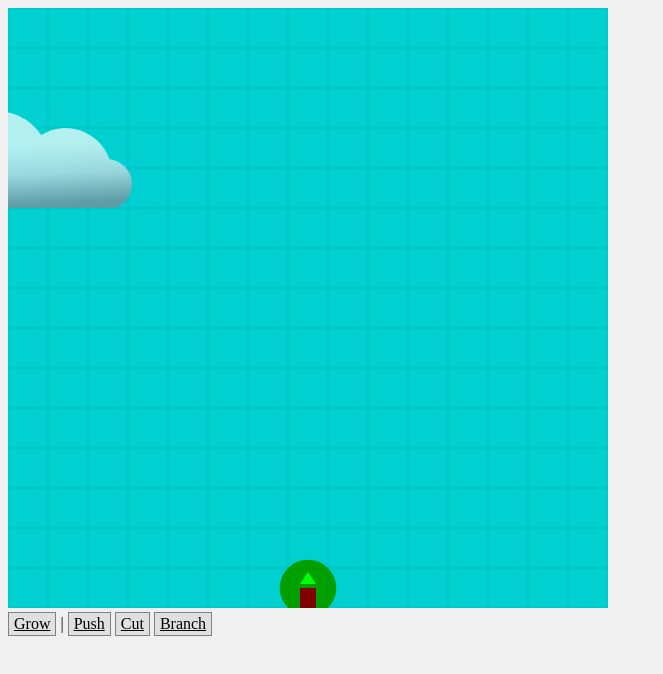
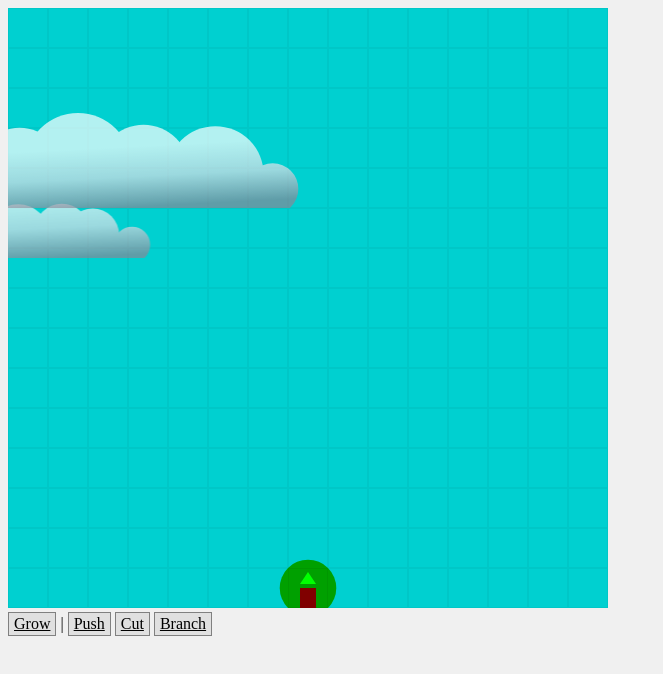
Before and after one commit to slowfrog/branch-off, a plain HTML site: page index.html in a window 1280 px wide. Shown: the whole page, without its empty margins (0-663 px from the left). Drawn offline with Linux system fonts and the light colour scheme.

Commit message:
Refactored cloud rendering to allow multiple clouds

```diff
--- /dev/null
+++ b/cloud.js
@@ -0,0 +1,95 @@
+"use strict";
+
+bo.renderCloud = function(ctx, img, x, y) {
+  var cloudImg = img || bo.generateCloudImage();
+  ctx.save();
+  ctx.globalAlpha = 0.7;
+  ctx.drawImage(cloudImg, x, y);
+  ctx.restore();
+  return cloudImg;
+};
+
+bo.generateCloudImage = function(l, r, nbCircles) {
+  // Those vars are constants :)
+  //var nbCircles = 6;
+  var offsetY = 200;
+  //var r = 400;
+  //var l = 200;
+  var yVar = 0.2;
+  var lRange = 0.8;
+  var xRange = 0.2;
+  var rRange = 0.2;
+
+  var tmpCanvas = document.createElement("canvas");
+  tmpCanvas.width = 2 * l;
+  tmpCanvas.height = offsetY;
+  var ctx = tmpCanvas.getContext("2d");
+
+  var R = Math.sqrt(r * r + l * l);
+  var xs = [];
+  var ys = [];
+  var radii = [];
+  var i;
+  var y;
+  var ok;
+  var dist;
+  for (i = 0; i < nbCircles; ++i) {
+    var round = 0;
+    do {
+      var x = Math.max(-l, Math.min(l, (2 * l * lRange * (i + 2 * xRange * Math.random() - xRange) /
+                                        (nbCircles - 1)) - l * lRange));
+      xs[i] = x;
+      var yref = Math.sqrt(R * R - x * x) - r;
+
+      if ((i === 0) || (i === nbCircles - 1)) {
+        y = yref * (1 + yVar * Math.random());
+      } else {
+        y = yref * (1 - yVar + 2 * yVar * Math.random());
+      }
+      ys[i] = y;
+      var radius = y * 1.2;
+
+      radii[i] = radius * (1 + 2 * rRange * Math.random() - rRange);
+      round += 1;
+      ok = ((i === 0) ||
+            (round > 10) ||
+            ((xs[i] > xs[i - 1]) &&
+             (radii[i] + radii[i - 1] >= bo.distance(xs[i] - xs[i - 1], ys[i] - ys[i - 1]))));
+
+    } while (!ok);
+  }
+
+  ctx.save();
+  ctx.beginPath();
+  ctx.rect(0, 0, 2 * l, offsetY);
+  ctx.closePath();
+  ctx.clip();
+
+  var grad = ctx.createLinearGradient(l - 10, 0, l , offsetY);
+  grad.addColorStop(0, "#ffffff");
+  grad.addColorStop(0.7, "#ffffff");
+  grad.addColorStop(0.85, "#dddde5");
+  grad.addColorStop(1, "#888898");
+  ctx.fillStyle = grad;
+
+  // Bottom
+  ctx.beginPath();
+  ctx.moveTo(l + xs[0], offsetY);
+  for (i = 0; i < nbCircles; ++i) {
+    ctx.lineTo(l + xs[i], offsetY - ys[i]);
+  }
+  ctx.lineTo(l + xs[nbCircles - 1], offsetY);
+  ctx.closePath();
+  ctx.fill();
+
+  // Circles
+  for (i = 0; i < nbCircles; ++i) {
+    ctx.beginPath();
+    ctx.arc(l + xs[i], offsetY - ys[i], radii[i], Math.PI / 2, -3 * Math.PI / 2, false);
+    ctx.closePath();
+    ctx.fill();
+  }
+
+  ctx.restore();
+  return tmpCanvas;
+};
--- a/index.html
+++ b/index.html
@@ -42,6 +42,7 @@ body {
     </style>
     <script src="util.js"></script>
     <script src="branchoff.js"></script>
+    <script src="cloud.js"></script>
     <script src="render.js"></script>
     <script src="main.js"></script>
   </head>
--- a/render.js
+++ b/render.js
@@ -3,15 +3,18 @@
 bo.CELLSIZE = 40;
 bo.MAXSIZE = 15;
 
-var crapImg = null;
-var crapX = -400;
-var crapY = 0;
+
+bo.clouds = [
+  { l: 100, r: 200, nbCircles: 5, dx: 0.5, y: 50 },
+  { l: 200, r: 400, nbCircles: 6, dx: 1, y: 0 },
+];
 
 // Tree rendering function
 bo.renderTree = function(ctx, tree) {
   ctx.fillStyle = bo.COLOR_SKY;
   ctx.fillRect(0, 0, bo.MAXSIZE * bo.CELLSIZE, bo.MAXSIZE * bo.CELLSIZE);
 
+  // Background with borders
   ctx.strokeStyle = bo.COLOR_SKY_DARK;
   for (var x = 0; x < bo.MAXSIZE; ++x) {
     for (var y = 0; y < bo.MAXSIZE; ++y) {
@@ -19,13 +22,21 @@ bo.renderTree = function(ctx, tree) {
     }
   }
 
-  if (crapX > bo.MAXSIZE * bo.CELLSIZE) {
-    crapImg = null;
-    crapX = -500;
+  // Clouds
+  for (var c = 0; c < bo.clouds.length; ++c) {
+    var cloud = bo.clouds[c];
+    if (!cloud.img) {
+      cloud.img = bo.generateCloudImage(cloud.l, cloud.r, cloud.nbCircles);
+      cloud.x = -2 * cloud.l;
+    }
+    bo.renderCloud(ctx, cloud.img, cloud.x, cloud.y);
+    cloud.x += cloud.dx;
+    if (cloud.x > bo.MAXSIZE * bo.CELLSIZE) {
+      cloud.img = null;
+    }
   }
-  crapImg = bo.renderCloud(ctx, crapImg, crapX, crapY);
-  crapX += 0.5;
 
+  // Tree
   for (var x = 0; x < bo.MAXSIZE; ++x) {
     for (var y = 0; y < bo.MAXSIZE; ++y) {
       var pos = new bo.Pair(x, y);
@@ -45,97 +56,6 @@ bo.renderTree = function(ctx, tree) {
 
 bo.distance = function(dx, dy) {
   return Math.sqrt(dx * dx + dy * dy);
-};
-
-bo.renderCloud = function(ctx, img, x, y) {
-  var cloudImg = img || bo.generateCloudImage();
-  ctx.save();
-  ctx.globalAlpha = 0.7;
-  ctx.drawImage(cloudImg, x, y);
-  ctx.restore();
-  return cloudImg;
-};
-
-bo.generateCloudImage = function() {
-  // Those vars are constants :)
-  var nbCircles = 6;
-  var offsetY = 200;
-  var r = 400;
-  var l = 200;
-  var yVar = 0.2;
-  var lRange = 0.8;
-  var xRange = 0.2;
-  var rRange = 0.2;
-
-  var tmpCanvas = document.createElement("canvas");
-  tmpCanvas.width = 2 * l;
-  tmpCanvas.height = offsetY;
-  var ctx = tmpCanvas.getContext("2d");
-
-  var R = Math.sqrt(r * r + l * l);
-  var xs = [];
-  var ys = [];
-  var radii = [];
-  var i;
-  var y;
-  var ok;
-  var dist;
-  for (i = 0; i < nbCircles; ++i) {
-    do {
-      var x = Math.max(-l, Math.min(l, (2 * l * lRange * (i + 2 * xRange * Math.random() - xRange) /
-                                        (nbCircles - 1)) - l * lRange));
-      xs[i] = x;
-      var yref = Math.sqrt(R * R - x * x) - r;
-
-      if ((i === 0) || (i === nbCircles - 1)) {
-        y = yref * (1 + yVar * Math.random());
-      } else {
-        y = yref * (1 - yVar + 2 * yVar * Math.random());
-      }
-      ys[i] = y;
-      var radius = y * 1.2;
-
-      radii[i] = radius * (1 + 2 * rRange * Math.random() - rRange);
-      ok = ((i === 0) ||
-            ((xs[i] > xs[i - 1]) &&
-             (radii[i] + radii[i - 1] >= bo.distance(xs[i] - xs[i - 1], ys[i] - ys[i - 1]))));
-
-    } while (!ok);
-  }
-
-  ctx.save();
-  ctx.beginPath();
-  ctx.rect(0, 0, 2 * l, offsetY);
-  ctx.closePath();
-  ctx.clip();
-
-  var grad = ctx.createLinearGradient(l - 10, 0, l , offsetY);
-  grad.addColorStop(0, "#ffffff");
-  grad.addColorStop(0.7, "#ffffff");
-  grad.addColorStop(0.85, "#dddde5");
-  grad.addColorStop(1, "#888898");
-  ctx.fillStyle = grad;
-
-  // Bottom
-  ctx.beginPath();
-  ctx.moveTo(l + xs[0], offsetY);
-  for (i = 0; i < nbCircles; ++i) {
-    ctx.lineTo(l + xs[i], offsetY - ys[i]);
-  }
-  ctx.lineTo(l + xs[nbCircles - 1], offsetY);
-  ctx.closePath();
-  ctx.fill();
-
-  // Circles
-  for (i = 0; i < nbCircles; ++i) {
-    ctx.beginPath();
-    ctx.arc(l + xs[i], offsetY - ys[i], radii[i], Math.PI / 2, -3 * Math.PI / 2, false);
-    ctx.closePath();
-    ctx.fill();
-  }
-
-  ctx.restore();
-  return tmpCanvas;
 };
 
 bo.renderSection = function(ctx, section) {
@@ -163,7 +83,6 @@ bo.renderSection = function(ctx, section) {
     ctx.fillStyle = "#ff0000";
     ctx.fillRect(xd, yd, bo.CELLSIZE, bo.CELLSIZE);
   }
-
 };
 
 bo.renderSectionEnd = function(ctx, section) {
```
